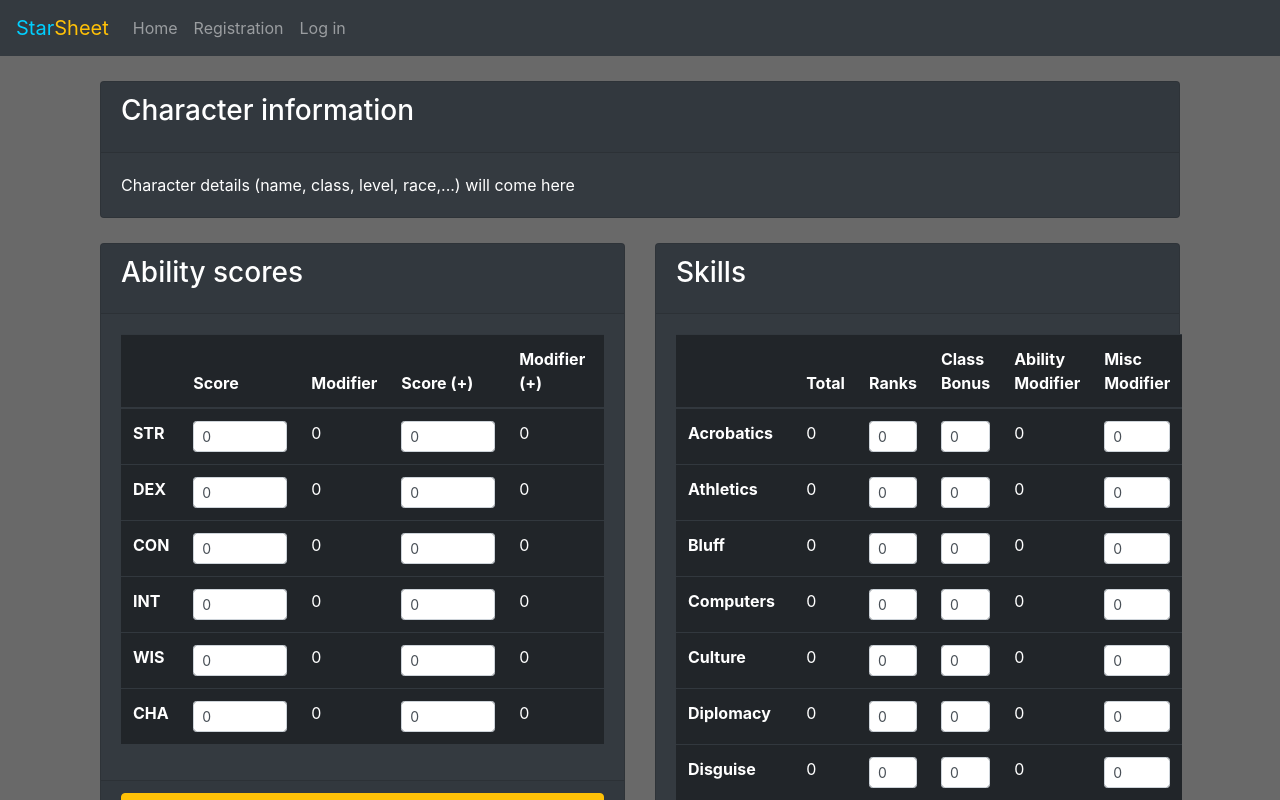
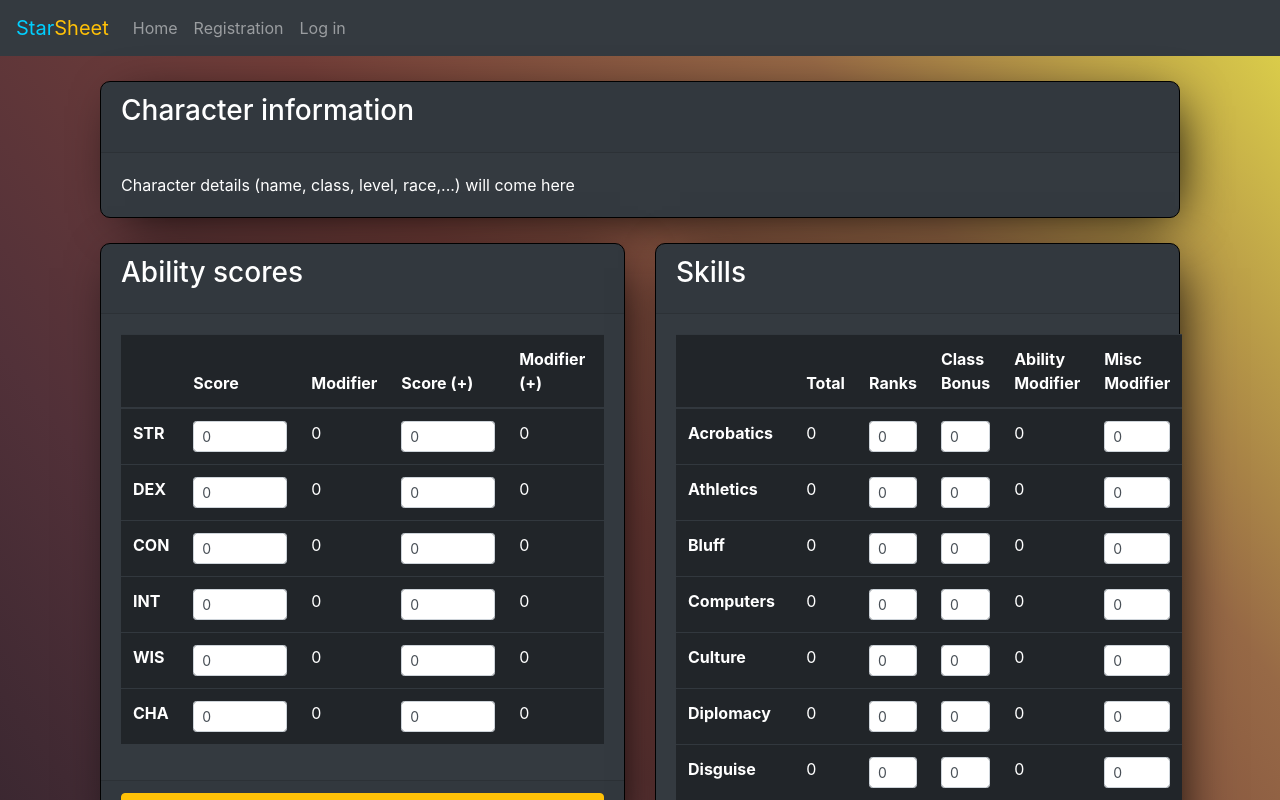
Before and after one commit to nielsdelestinne/StarSheet, an Angular app in the folder starsheet-frontend/: page /sheet/detail/1 in a window 1280 px wide. Shown: the top 800 px of the page. Built offline with nearby package versions, Linux system fonts and the light colour scheme.

Commit message:
background gradient and extra styling for .card

```diff
--- a/starsheet-frontend/src/styles.css
+++ b/starsheet-frontend/src/styles.css
@@ -1,5 +1,6 @@
 body {
-  background-color: dimgrey;
+  background: #282828;
+  background: linear-gradient(to right top, #210f1d, #30232d, #523139, #733e39, #976946, #e0d54a);
 }
 
 .starsheet-title-color-1 {
@@ -13,3 +14,13 @@ body {
 .row-full-height {
   height: 100vh;
 }
+
+.card {
+  -webkit-box-shadow: 10px 10px 51px -15px rgba(0,0,0,1);
+  -moz-box-shadow: 10px 10px 51px -15px rgba(0,0,0,1);
+  box-shadow: 10px 10px 51px -15px rgba(0,0,0,1);
+  border-radius: 10px 10px 10px 10px;
+  -moz-border-radius: 10px 10px 10px 10px;
+  -webkit-border-radius: 10px 10px 10px 10px;
+  border: 1px solid #000000;
+}
```
